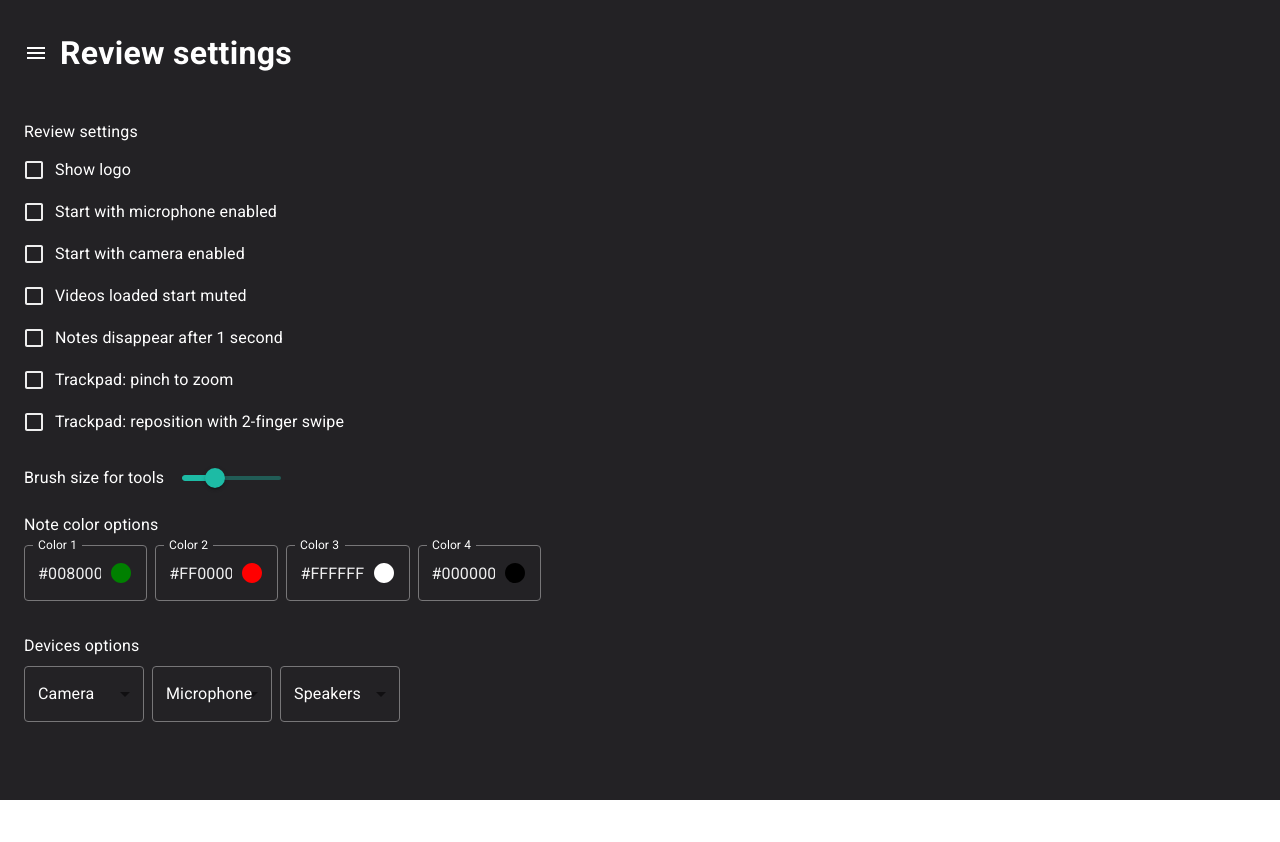
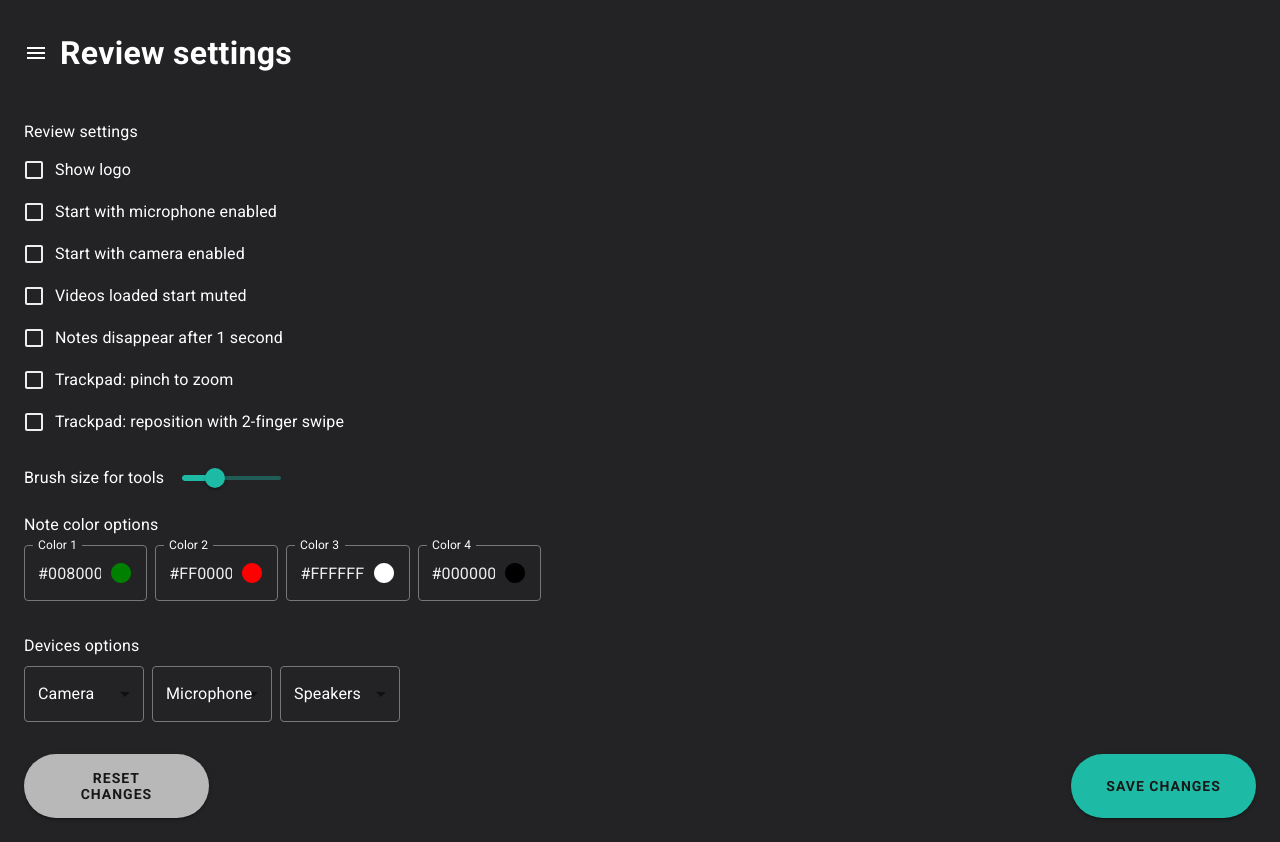
Before and after one commit to Thalles1946/pactto-dashboard, a React (Create React App) app: page /review-settings in a window 1280 px wide. Before the commit the page ends 800 px from the top, so only its background shows below. Built offline with nearby package versions, Linux system fonts and the light colour scheme.

Commit message:
Chore : Code cleaning

```diff
--- a/src/Drawer/index.js
+++ b/src/Drawer/index.js
@@ -11,9 +11,7 @@ import {
   Typography,
 } from "@mui/material";
 import {
-  AccountBox,
   Chat,
-  GifTwoTone,
   Home,
   Link,
   ManageAccounts,
@@ -21,8 +19,6 @@ import {
   Redeem,
   Settings,
   Subscriptions,
-  VideoCall,
-  VideoCameraBack,
   VideoLibrary,
   ViewCarousel,
 } from "@mui/icons-material";
--- a/src/Pages/Chats/index.js
+++ b/src/Pages/Chats/index.js
@@ -1,4 +1,4 @@
-import { InputAdornment, TextField, Typography } from "@mui/material";
+import { InputAdornment, TextField } from "@mui/material";
 import "./index.css";
 import { Search } from "@mui/icons-material";
 
--- a/src/Pages/Personal_info/index.js
+++ b/src/Pages/Personal_info/index.js
@@ -4,8 +4,6 @@ import {
   FormControl,
   FormControlLabel,
   FormGroup,
-  FormHelperText,
-  Icon,
   InputLabel,
   MenuItem,
   Select,
@@ -14,7 +12,6 @@ import {
 } from "@mui/material";
 import React from "react";
 import "./index.css";
-import { CheckBox as CheckedIcon } from "@mui/icons-material";
 
 export default function Personal() {
   const [country, setCountry] = React.useState("");
--- a/src/Pages/Settings/index.css
+++ b/src/Pages/Settings/index.css
@@ -33,5 +33,4 @@
 .device-selector {
   display: flex;
   gap: 8px;
-  margin-bottom: 5%;
 }
--- a/src/Pages/Settings/index.js
+++ b/src/Pages/Settings/index.js
@@ -1,4 +1,5 @@
 import {
+  Button,
   Checkbox,
   FormControl,
   FormControlLabel,
@@ -12,7 +13,7 @@ import {
   Typography,
 } from "@mui/material";
 import "./index.css";
-import { Circle, Search } from "@mui/icons-material";
+import { Circle } from "@mui/icons-material";
 import React from "react";
 
 export default function Settings() {
@@ -511,6 +512,72 @@ export default function Settings() {
             </Select>
           </FormControl>
         </div>
+        <div
+          style={{
+            padding: "24px 0px",
+            display: "flex",
+            justifyContent: "space-between",
+          }}
+        >
+          <Button
+            variant="contained"
+            sx={{
+              width: "15%",
+              borderRadius: "40px",
+              padding: "16px 32px",
+              backgroundColor: "#b8b8b8",
+              lineHeight: "48px",
+              ":hover": {
+                backgroundColor: "#bebebe",
+              },
+            }}
+            onClick={() =>
+              alert(
+                "Function still doesn't exist!\nTo implement it, hire the developer 😁"
+              )
+            }
+          >
+            <Typography
+              sx={{
+                color: "#181818",
+                font: "14px Roboto, sans-serif",
+                fontWeight: 600,
+                letterSpacing: "1px",
+              }}
+            >
+              RESET CHANGES
+            </Typography>
+          </Button>
+          <Button
+            variant="contained"
+            sx={{
+              width: "15%",
+              borderRadius: "40px",
+              padding: "16px 32px",
+              backgroundColor: "#1dbba5",
+              lineHeight: "48px",
+              ":hover": {
+                backgroundColor: "#1bac98",
+              },
+            }}
+            onClick={() =>
+              alert(
+                "Function still doesn't exist!\nTo implement it, hire the developer 😁"
+              )
+            }
+          >
+            <Typography
+              sx={{
+                color: "#181818",
+                font: "14px Roboto, sans-serif",
+                fontWeight: 600,
+                letterSpacing: "1px",
+              }}
+            >
+              SAVE CHANGES
+            </Typography>
+          </Button>
+        </div>
       </div>
     </div>
   );
--- a/src/Pages/Subscription/index.js
+++ b/src/Pages/Subscription/index.js
@@ -172,6 +172,7 @@ export default function Subscription() {
             >
               <a
                 target="_blank"
+                rel="noreferrer"
                 href="https://pactto.mintlify.app/introduction"
                 class="link"
                 style={{
--- a/src/Pages/Web_Links/index.js
+++ b/src/Pages/Web_Links/index.js
@@ -1,22 +1,11 @@
 import React from "react";
-import {
-  Fab,
-  InputAdornment,
-  TextField,
-  ToggleButton,
-  ToggleButtonGroup,
-} from "@mui/material";
+import { Fab, InputAdornment, TextField } from "@mui/material";
 import "./index.css";
 import { Search, Visibility, VisibilityOff } from "@mui/icons-material";
 
 export default function WebLinks() {
-  const [alignment, setAlignment] = React.useState("web");
-
   const [visibility, setVisibility] = React.useState(false);
 
-  const handleChange = (event, newAlignment) => {
-    setAlignment(newAlignment);
-  };
   return (
     <>
       <div className="page-content">
--- a/src/Pages/Website/index.js
+++ b/src/Pages/Website/index.js
@@ -1,19 +1,9 @@
-import { Button, Divider, TextField, Typography } from "@mui/material";
+import { Button, TextField, Typography } from "@mui/material";
 import React from "react";
 import "./index.css";
-import {
-  AccountCircle,
-  Add,
-  CheckBox as CheckedIcon,
-} from "@mui/icons-material";
+import { AccountCircle, Add } from "@mui/icons-material";
 
 export default function Personal() {
-  const [country, setCountry] = React.useState("");
-
-  const handleChange = (event) => {
-    setCountry(event.target.value);
-  };
-
   return (
     <div style={{ width: "100%", display: "flex", flexDirection: "column" }}>
       <div className="content">
```
